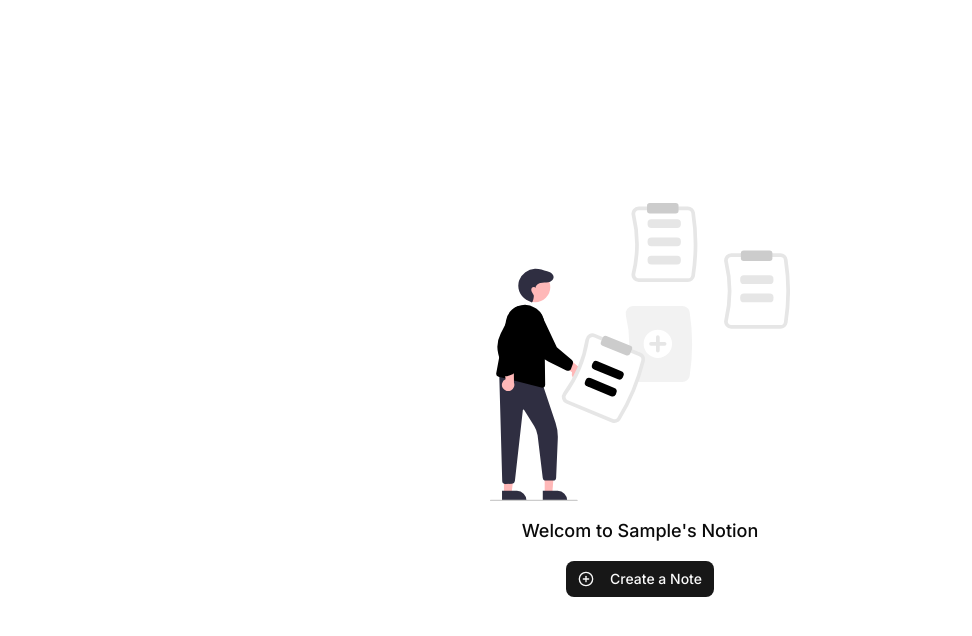
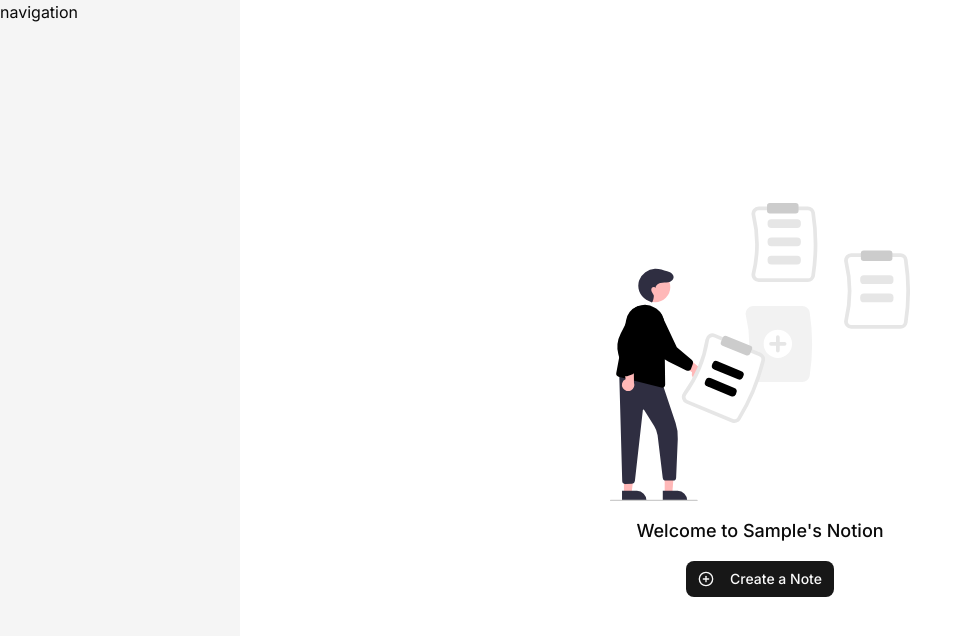
Before and after one commit to BacemJ/nextjs-notion-clone, a Next.js app: page /documents in a window 1280 px wide. Shown: the top 636 px of the page, without its empty margins (0-972 px from the left). Built offline with nearby package versions, Linux system fonts and the light colour scheme; no server answers; sample sign-in values are in the browser's storage.

Commit message:
partie 6 finie

```diff
--- a/app/(main)/documents/page.tsx
+++ b/app/(main)/documents/page.tsx
@@ -1,3 +1,5 @@
+
+
 import { Button } from "@/components/ui/button";
 import { auth, currentUser } from "@clerk/nextjs/server";
 import Image from "next/image";
@@ -6,6 +8,12 @@
 export default async function DocumentsPage() {
   const { userId } = await auth();
   const user = await currentUser();
+
+  // Get the display name with fallbacks
+  const displayName = user?.firstName ||
+                     user?.username ||
+                     user?.emailAddresses?.[0]?.emailAddress?.split('@')[0] ||
+                     "User";
   return (
     <div className="min-h-[100vh] flex flex-col items-center justify-center space-y-4">
       <Image
@@ -23,8 +31,12 @@
         className="dark:block hidden"
       />
       <h2 className="text-lg font-medium">
-        Welcom to {user?.firstName}&apos;s Notion
+        Welcome to {displayName}&apos;s Notion
       </h2>
+      {/* Debug: Let's see what user data is available */}
+      {/* <pre className="text-xs bg-gray-100 dark:bg-gray-800 p-2 rounded max-w-md overflow-auto">
+        {JSON.stringify(user, null, 2)}
+      </pre> */}
       <Button >
         <PlusCircle className="w-4 h-4 mr-2" />
         Create a Note
--- a/app/(main)/layout.tsx
+++ b/app/(main)/layout.tsx
@@ -1,4 +1,5 @@
 import { auth } from "@clerk/nextjs/server";
+import Navigation from "../../page-components/documents/navigation";
 import { redirect } from "next/navigation";
 
 export default async function ProtectedLayout({
@@ -12,5 +13,10 @@
     redirect("/");
   }
 
-  return <div className="h-full">{children}</div>;
+  return <div className="h-full flex dark:bg-[#1f1f1f]">
+    <Navigation />
+    <main className="flex-1 h-full overflow-y-auto">
+      {children}
+    </main>
+    </div>;
 }
--- /dev/null
+++ b/page-components/documents/navigation.tsx
@@ -0,0 +1,11 @@
+import React from 'react'
+
+function Navigation() {
+  return (
+    <aside className='group/sidebar h-full bg-secondary overflow-y-auto sticky flex w-60 flex-col z-[99999] min-h-[100vh] left-0 top-0'>
+        navigation
+    </aside>
+  )
+}
+
+export default Navigation
```
